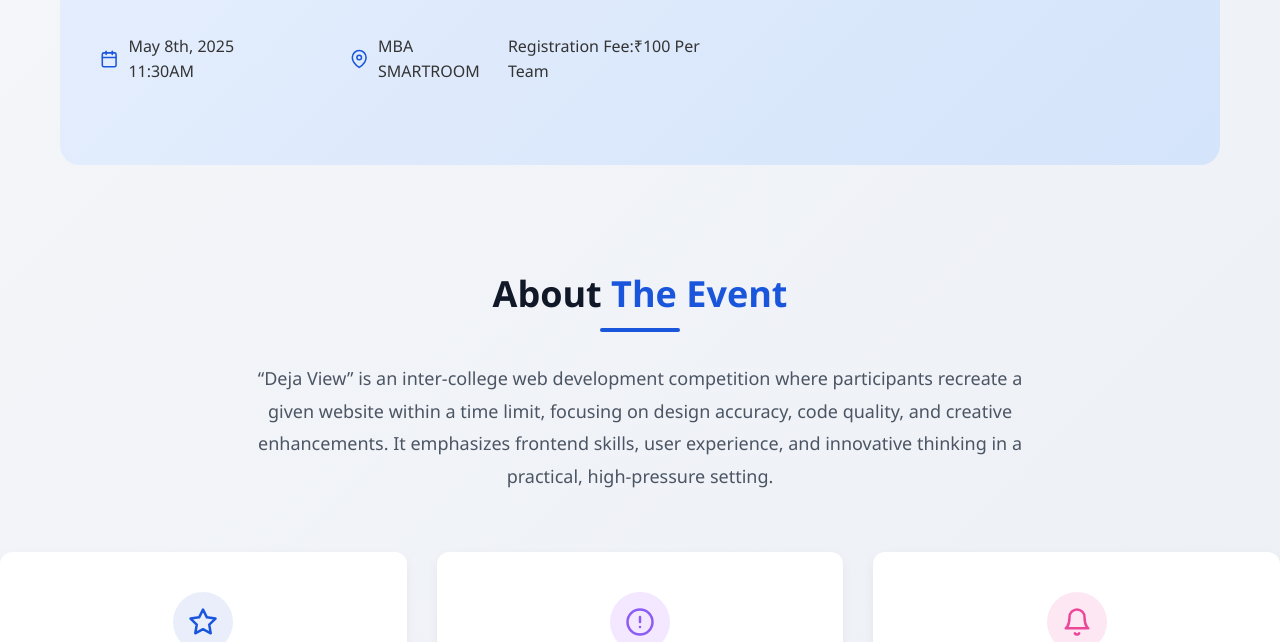
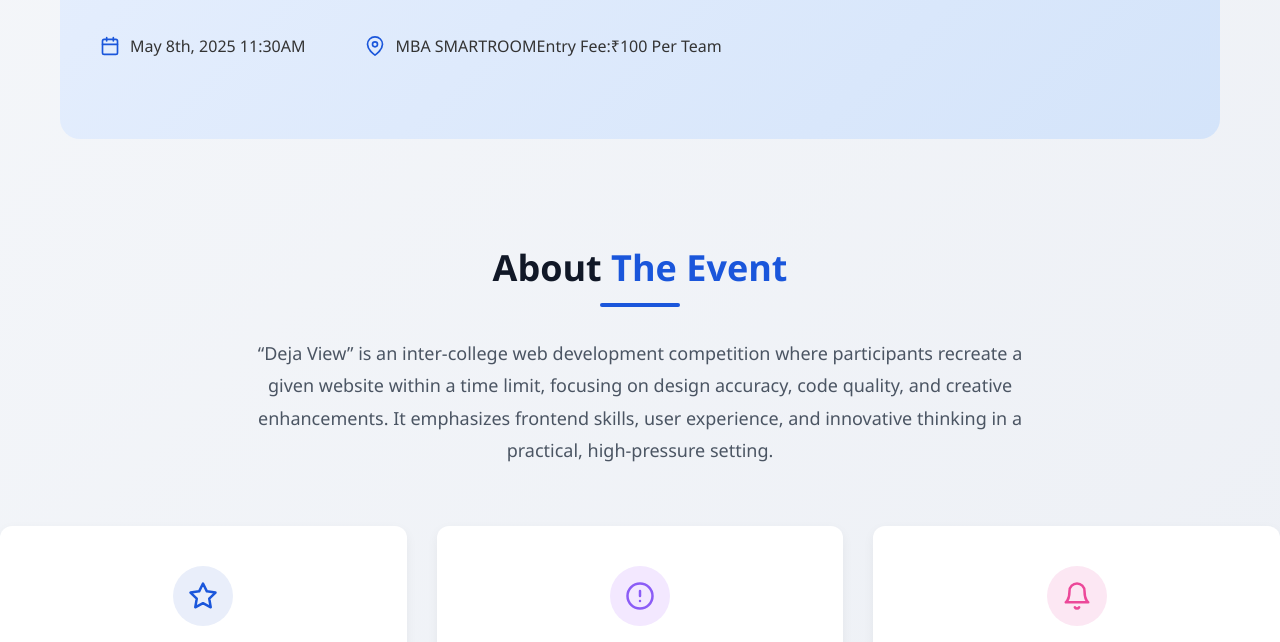
Before and after one commit to charanb9880/dejaview, a plain HTML site: page index.html in a window 1280 px wide. Shown: the part 458-1100 px from the top of the page. Drawn offline with Linux system fonts and the light colour scheme.

Commit message:
index.html

```diff
--- a/index.html
+++ b/index.html
@@ -638,7 +638,7 @@
                             <circle cx="12" cy="10" r="3"></circle>
                         </svg>
                         <span>MBA SMARTROOM</span>
-                        <p>Registration Fee:&#8377;100 Per Team</p>
+                        <p>Entry Fee:&#8377;100 Per Team</p>
                     </div>
 
                     </div>
```
